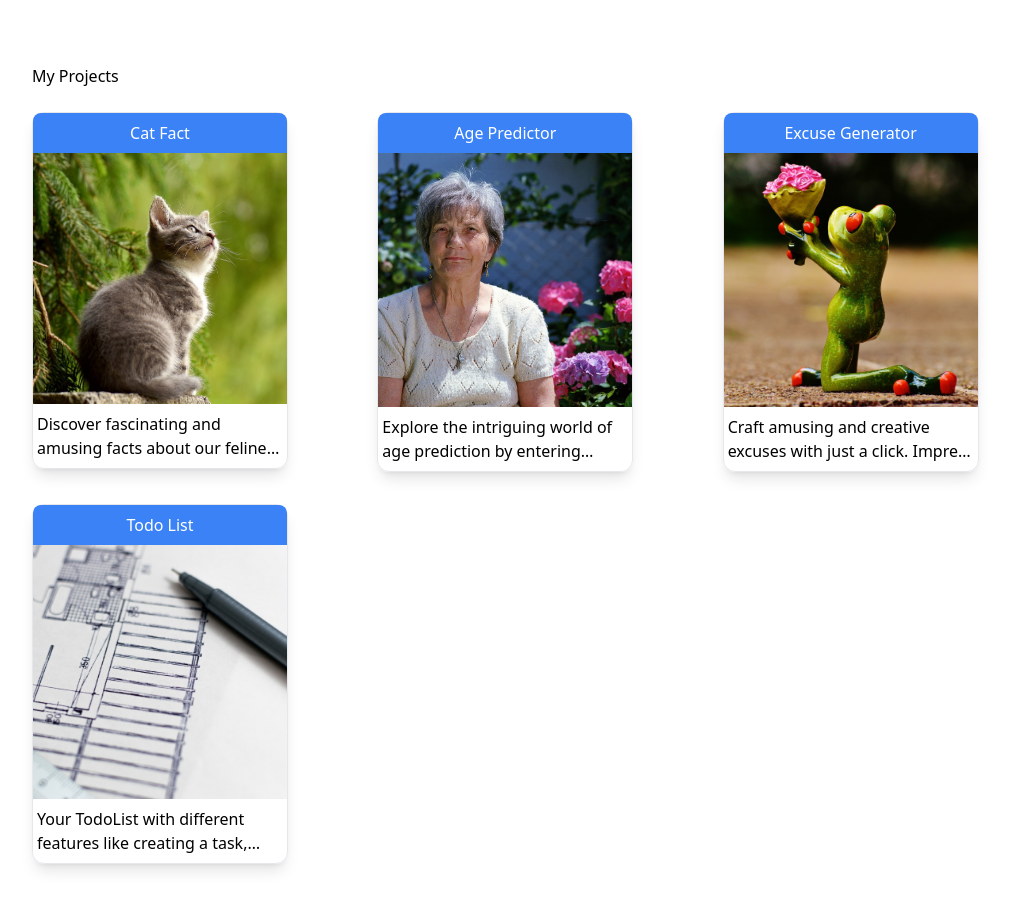
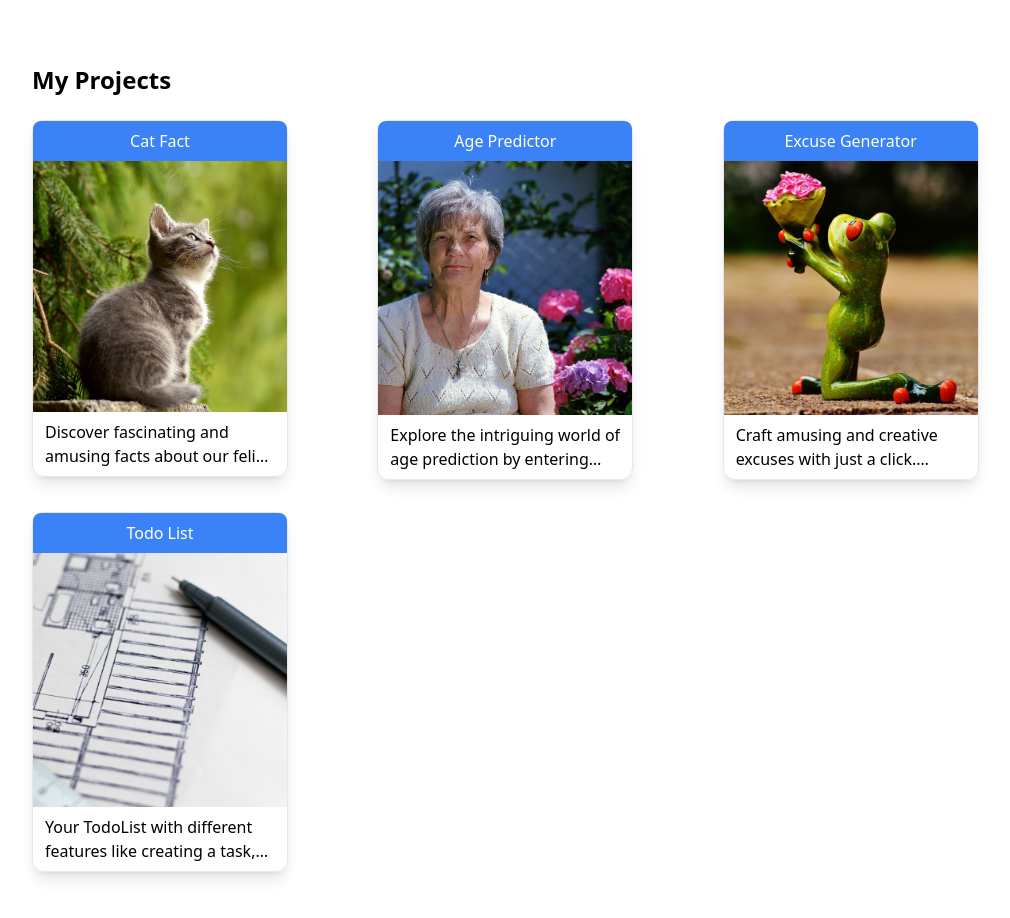
Before and after one commit to bigyan-sapkota/react-small-projects, a React (Vite) app: page / in a window 1280 px wide. Shown: the top 918 px of the page, without its empty margins (96-1106 px from the left). Built offline with nearby package versions, Linux system fonts and the light colour scheme.

Commit message:
Edited box

```diff
--- a/src/Components/Home.jsx
+++ b/src/Components/Home.jsx
@@ -6,7 +6,7 @@ import { cat, age, excuse, todo } from "../assets/image";
 const Home = () => {
   return (
     <div>
-      <h1 className="">My Projects</h1>
+      <h1 className="font-bold text-lg md:text-2xl">My Projects</h1>
       <br />
       <div className="grid grid-cols-1 md:grid-cols-3 gap-3">
         <Link to="/catfact" className="link">
--- a/src/Containers/ProjectBox.jsx
+++ b/src/Containers/ProjectBox.jsx
@@ -10,9 +10,9 @@ const ProjectBox = (props) => {
           </p>
         </div>
         <div>
-          <img src={props.image} alt="Cat Image" />
+          <img src={props.image} />
         </div>
-        <div className="px-1 py-2">
+        <div className="px-3 py-2">
           <p className="font-normal overflow-ellipsis line-clamp-2">
             {props.description}
           </p>
```
